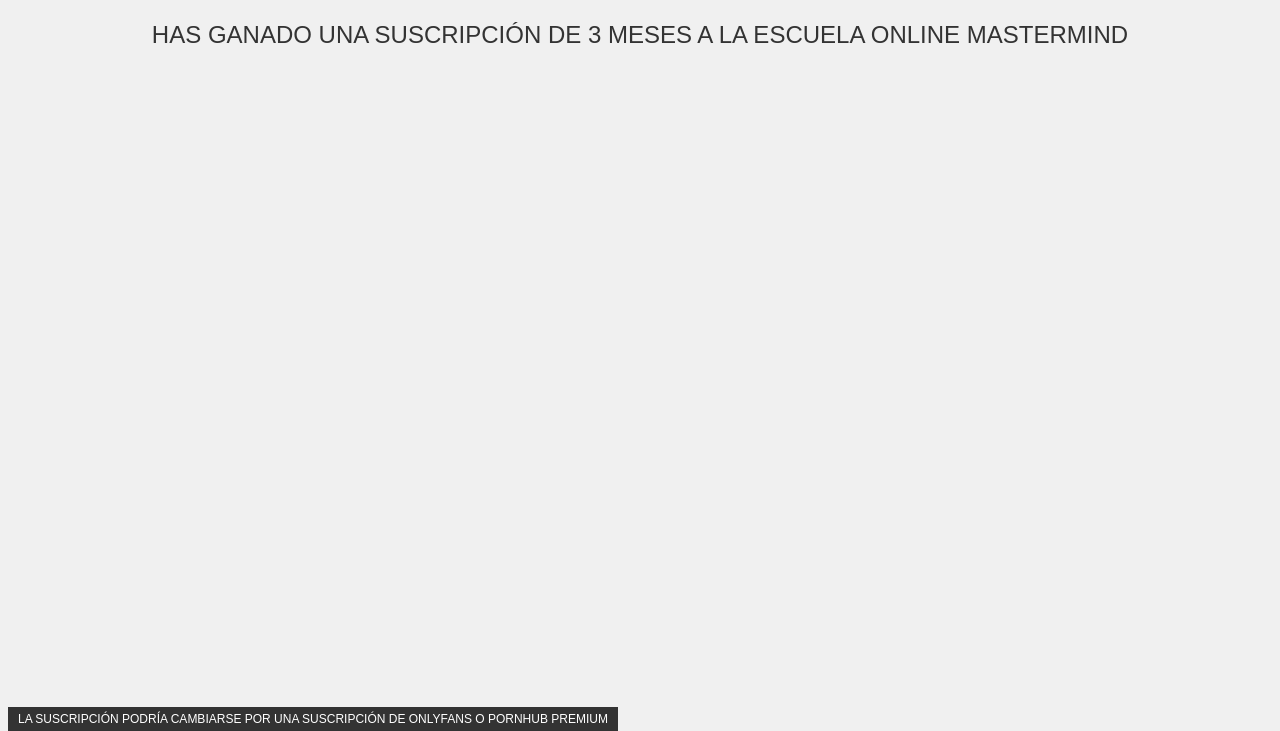
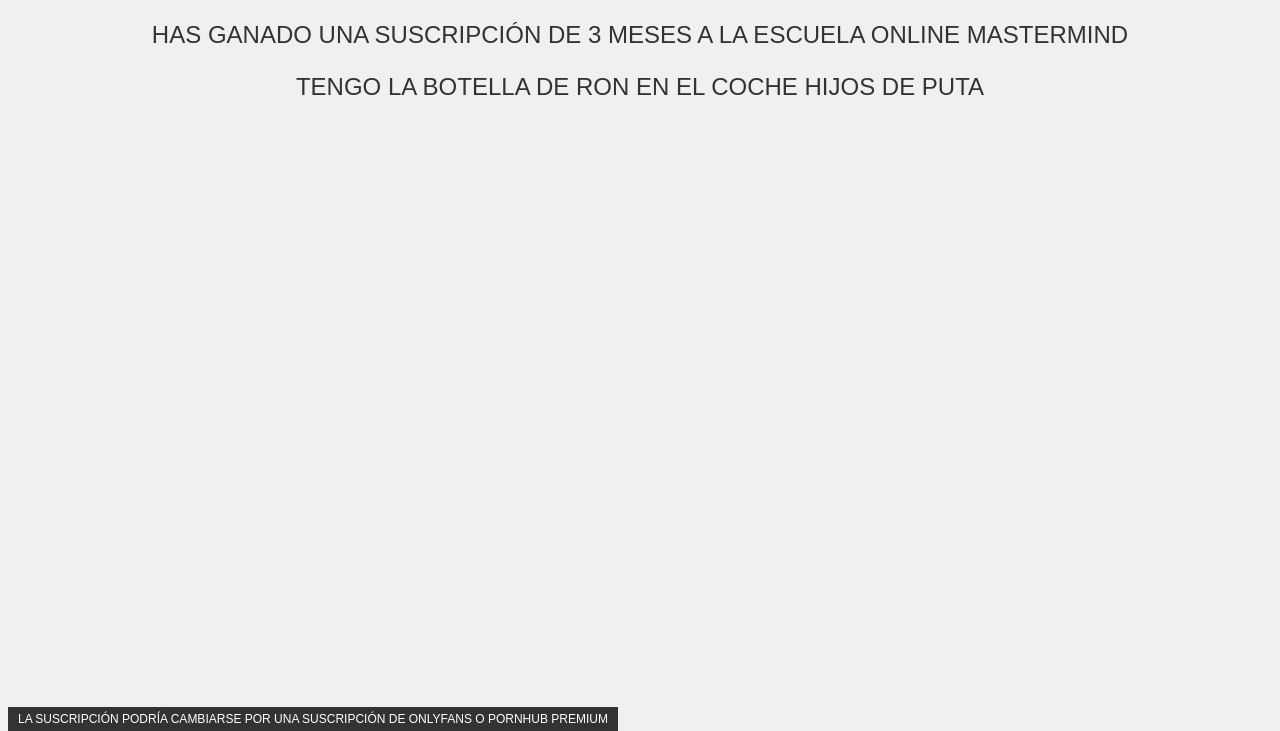
Before and after one commit to jbenitezruiz/cumpleLeo, a plain HTML site: page index.html in a window 1280 px wide. Shown: the part 69-800 px from the top of the page. Drawn offline with Linux system fonts and the light colour scheme.

Commit message:
Update index.html

```diff
--- a/index.html
+++ b/index.html
@@ -31,6 +31,7 @@
 <body>
     <h1>FELIZ CUMPLEAÑOS LEO</h1>
     <p>HAS GANADO UNA SUSCRIPCIÓN DE 3 MESES A LA ESCUELA ONLINE MASTERMIND</p>
+    <p>TENGO LA BOTELLA DE RON EN EL COCHE HIJOS DE PUTA </p>
     <div class="footer">LA SUSCRIPCIÓN PODRÍA CAMBIARSE POR UNA SUSCRIPCIÓN DE ONLYFANS O PORNHUB PREMIUM</div>
 
 </body>
```
